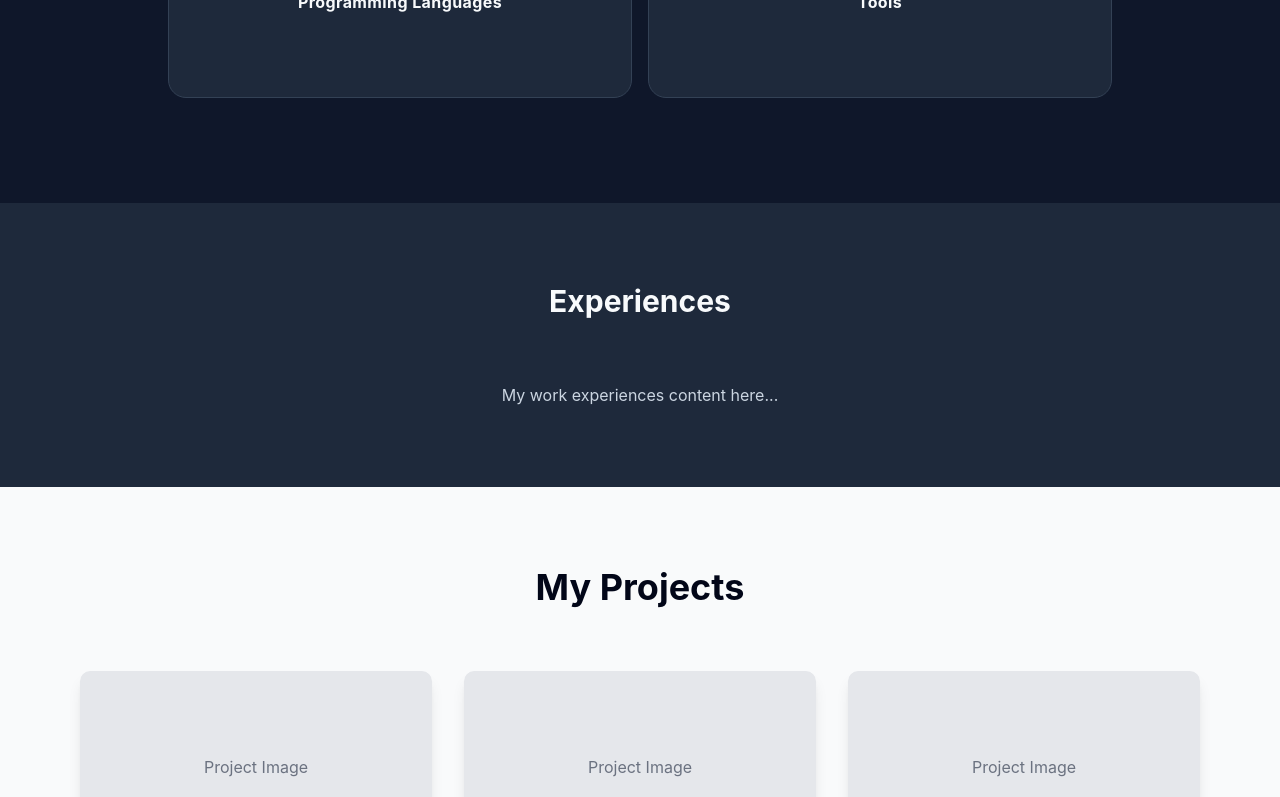
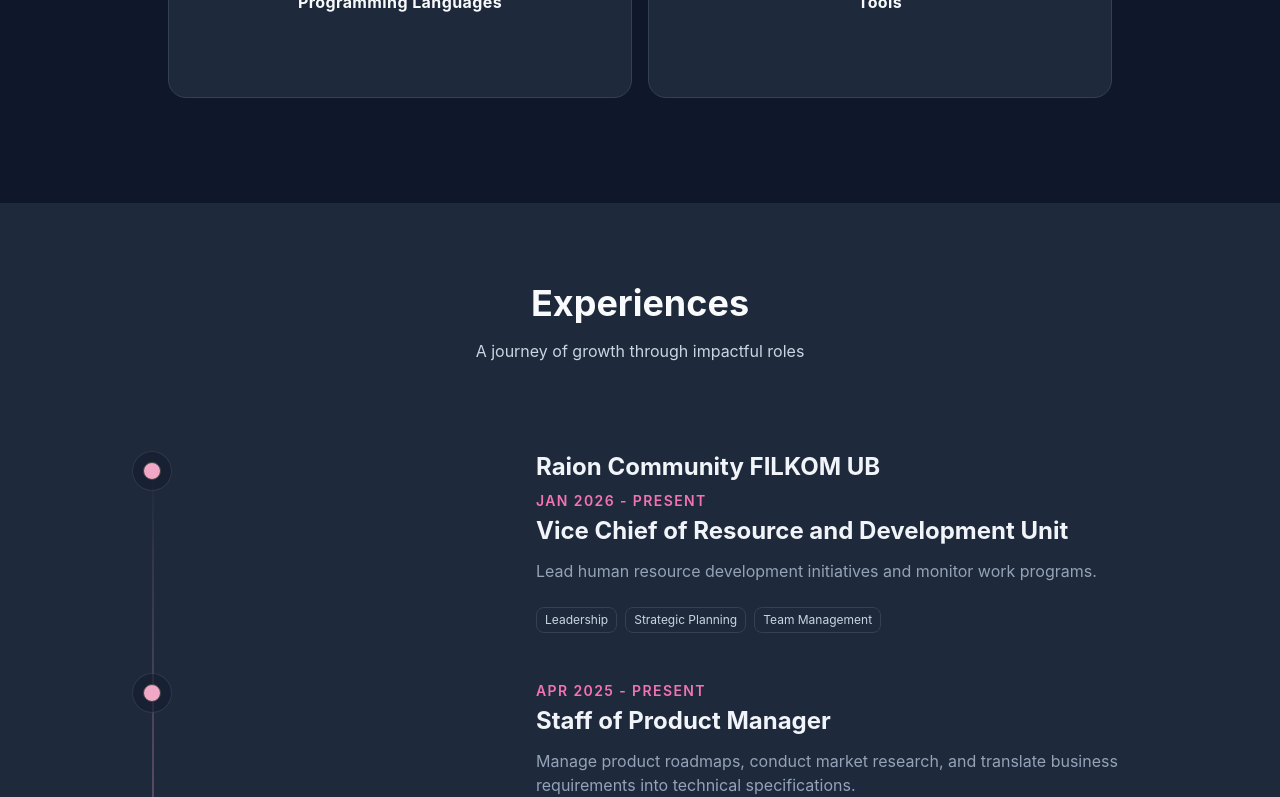
Before and after one commit to dvsalmah/PersonalSite-v1, a React (Vite) app: page / in a window 1280 px wide. Shown: the part 2000-2797 px from the top of the page. Built offline with nearby package versions, Linux system fonts and the light colour scheme.

Commit message:
feat: implement Experience section and some adjustments

```diff
--- a/src/components/layout/Navbar.jsx
+++ b/src/components/layout/Navbar.jsx
@@ -13,8 +13,8 @@
     <navbar className="fixed top-5 md:top-6 left-1/2 -translate-x-1/2 z-50 w-auto max-w-[90%] md:max-w-none">
       <nav className="
         flex items-center justify-center
-        gap-1 md:gap-2
-        px-2 py-2 md:px-3 md:py-2
+        gap-0 md:gap-2
+        px-3 py-2 md:px-3 md:py-2
         rounded-full
 
         bg-slate-900/40
@@ -33,7 +33,7 @@
             key={index}
             href={item.link}
             className="
-              px-3 md:px-5 py-2
+              px-2 md:px-5 py-2
               text-xs md:text-sm font-medium
               text-slate-300
               transition-all duration-300
--- /dev/null
+++ b/src/components/ui/timeline.jsx
@@ -0,0 +1,91 @@
+"use client";;
+import { useScroll, useTransform, motion } from "motion/react";
+import React, { useEffect, useRef, useState } from "react";
+
+export const Timeline = ({
+  data
+}) => {
+  const ref = useRef(null);
+  const containerRef = useRef(null);
+  const [height, setHeight] = useState(0);
+
+  useEffect(() => {
+    if (ref.current) {
+      const resizeObserver = new ResizeObserver((entries) => {
+        for (let entry of entries) {
+          const rect = entry.contentRect;
+          setHeight(rect.height);
+        }
+      });
+
+      resizeObserver.observe(ref.current);
+      return () => resizeObserver.disconnect();
+    }
+  }, [ref]);
+
+  const { scrollYProgress } = useScroll({
+    target: containerRef,
+    offset: ["start 100%", "end 100%"],
+  });
+
+  const heightTransform = useTransform(scrollYProgress, [0, 1], [0, height]);
+  const opacityTransform = useTransform(scrollYProgress, [0, 0.1], [0, 1]);
+
+  return (
+    <div className="w-full bg-[#1E293B] font-sans md:px-10" ref={containerRef}>
+      <div ref={ref} className="relative max-w-7xl mx-auto pb-20">
+        {data.map((item, index) => (
+          <div key={index} className="flex justify-start pt-10 md:gap-4">
+            <div className="sticky flex flex-col md:flex-row z-40 items-center top-40 self-start max-w-xs lg:max-w-sm md:w-full">
+              <div className="h-10 absolute left-3 md:left-3 w-10 rounded-full bg-slate-900/40 backdrop-blur-xl border border-white/10 flex items-center justify-center">
+                <div className="h-4 w-4 rounded-full bg-[#F1A7C6] border border-neutral-700 p-2" />
+              </div>
+              <h3 className="hidden md:block text-xl md:pl-20 md:text-2xl lg:text-3xl font-bold text-slate-100">
+                {item.title}
+              </h3>
+            </div>
+            <div className="relative pl-20 pr-4 md:pl-4 w-full">
+                            <h3 className="md:hidden block text-2xl mb-2 text-left font-bold text-slate-100">
+                {item.title}
+              </h3>
+              <span className="block text-pink-400 font-semibold text-sm tracking-widest uppercase mb-1">
+                {item.year}
+              </span>
+              <h4 className="text-slate-100 text-2xl font-bold mb-3">
+                {item.role}
+              </h4>
+              <p className="text-slate-400 text-sm md:text-base leading-relaxed mb-6">
+                {item.description}
+              </p>
+
+              {item.tech && (
+                <div className="flex flex-wrap gap-2">
+                  {item.tech.map((techItem, idx) => (
+                    <span
+                      key={idx}
+                      className="px-2 py-1 text-xs rounded-md bg-slate-800 border border-slate-700 text-slate-300">
+                      {techItem}
+                    </span>
+                  ))}
+                </div>
+              )}
+
+            </div>
+          </div>
+        ))}
+
+        <div
+          style={{ height: height + "px" }}
+          className="absolute md:left-8 left-8 top-0 overflow-auto w-[2px] bg-[linear-gradient(to_bottom,var(--tw-gradient-stops))] from-transparent from-0% via-neutral-700 to-transparent to-99% [mask-image:linear-gradient(to_bottom,transparent_0%,black_10%,black_90%,transparent_100%)]">
+          <motion.div
+            style={{
+              height: heightTransform,
+              opacity: opacityTransform,
+            }}
+            className="absolute inset-x-0 top-0 w-[2px] bg-gradient-to-t from-[#F1A7C6] via-purple-500 to-transparent from-[0%] via-[10%] rounded-full"
+          />
+        </div>
+      </div>
+    </div>
+  );
+};
--- a/src/page/Experiences.jsx
+++ b/src/page/Experiences.jsx
@@ -1,11 +1,54 @@
 import React from 'react';
+import {Timeline} from "../components/ui/timeline";
 
 const Experiences = () => {
+  const experiencesData = [
+    {
+      title: "Raion Community FILKOM UB",
+      year: "Jan 2026 - Present",
+      role: "Vice Chief of Resource and Development Unit",
+      description: "Lead human resource development initiatives and monitor work programs.",
+      tech: ["Leadership", "Strategic Planning", "Team Management"]
+    },
+    {
+      year: "Apr 2025 - Present",
+      role: "Staff of Product Manager",
+      description: "Manage product roadmaps, conduct market research, and translate business requirements into technical specifications.",
+      tech: ["Trello", "Figma", "Agile", "User & Market Research"]
+    },
+    {
+      title: "ROBOTIIK FILKOM UB",
+      year: "Apr - Dec 2025",
+      role: "Staff of Vision Programming Quadcopter",
+      description: "Develop computer vision algorithms for autonomous quadcopter navigation and object detection systems.",
+      tech: ["Python", "OpenCV", "YOLOv8", "YOLOv5"]
+    },
+    {
+      title: "DevGirls FILKOM UB",
+      year: "Apr - Dec 2025",
+      role: "Staff of Software Developer",
+      description: "Active in workshop and learn to build responsive web applications and collaborate with design teams to implement user-centered interfaces.",
+      tech: ["React.js", "Javascript", "Tailwind CSS"]
+    },
+    {
+      title: "3rd Winner Business Plan Competition (BPC)",
+      year: "Ags 2025",
+      role: "IT-FEST KBMDSI FILKOM UB",
+      description: "Conceived 'UrJobs', an integrated career ecosystem designed to bridge the gap between education and industry through AI-driven job matching and personalized mentorship programs."
+    },
+    {
+      title: "Top 7 Finalist Business Idea Competition (BIC)",
+      year: "Oct 2025",
+      role: "BIC EBIFEST UPN Veteran Jakarta",
+      description: "Proposed 'StyleMe!', an AI-powered fashion assistant that solves decision fatigue by offering a digital wardrobe management system and personalized outfit recommendations to promote sustainable fashion."
+    }
+  ];
   return (
     <section id="experiences" className="py-20 bg-[#1E293B]">
       <div className="max-w-6xl mx-auto px-4">
-        <h2 className="text-3xl font-bold text-center mb-16 text-[#F8FAFC]">Experiences</h2>
-        <p className="text-center text-[#CBD5E1]">My work experiences content here...</p>
+        <h2 className="text-3xl md:text-4xl font-bold text-center text-[#F8FAFC]">Experiences</h2>
+        <p className="text-center mb-12 mt-4 text-[#CBD5E1]">A journey of growth through impactful roles</p>
+        <Timeline data={experiencesData}/>
       </div>
     </section>
   );
--- a/src/page/Skills.jsx
+++ b/src/page/Skills.jsx
@@ -5,7 +5,7 @@
   const skillCategories = [
     {
       title: "Product Management",
-      badges: ["Product Thinking", "Requirement Analysis", "User Research & Problem Discovery", "Roadmapping & Prioritization", "Stakeholder Communication"]
+      badges: ["Leadership", "Product Thinking", "Requirement Analysis", "User Research", " Problem Discovery", "Roadmapping"]
     },
     {
       title: "Frontend Development",
@@ -30,7 +30,7 @@
         </h2>
 
         <p className="text-center text-slate-400 mb-12 mt-4 max-w-2xl mx-auto">
-        Driven by product thinking, supported by technical skills.
+        Driven by product thinking, supported by technical skills
         </p>
         <div className="max-w-5xl mx-auto px-8">
             <HoverEffect items={skillCategories} />
```
